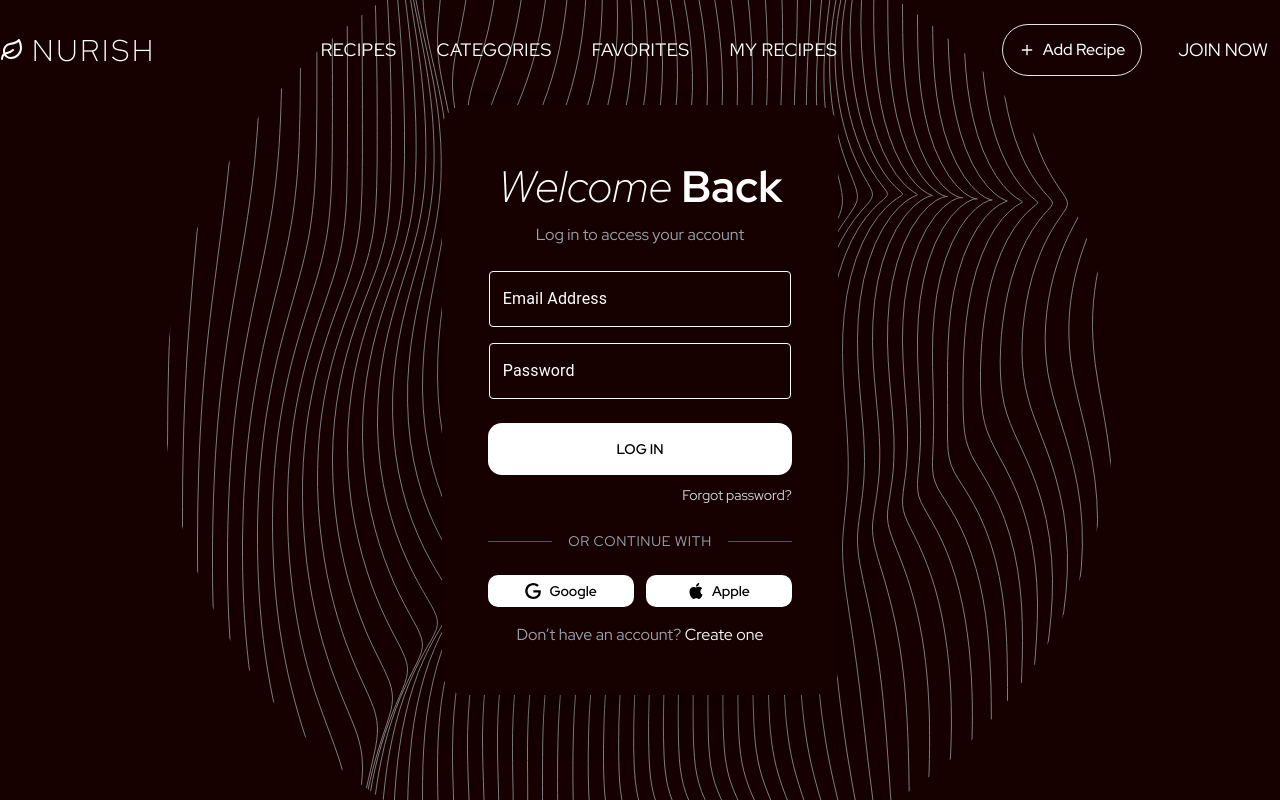
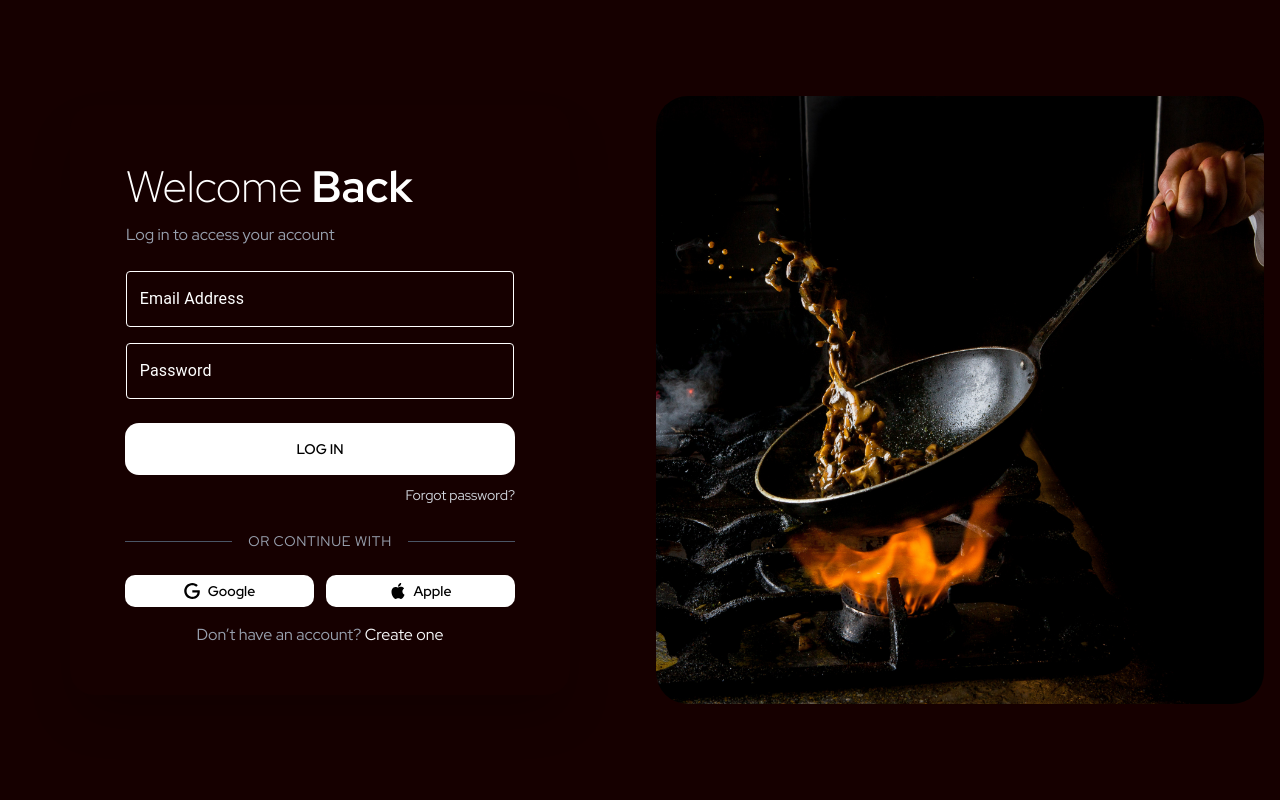
Before and after one commit to AllexandraWEB/Nurish, a React (Vite) app in the folder client/: page /login in a window 1280 px wide. Built offline with nearby package versions, Linux system fonts and the light colour scheme.

Commit message:
fix: Remove incorrectly installed packages

```diff
--- a/client/src/App.tsx
+++ b/client/src/App.tsx
@@ -1,23 +1,11 @@
-import HeroSection from "./components/HeroSection";
-import Navigation from "./layouts/Navigation";
-import LoginPage from "./pages/login";
-import RegisterPage from "./pages/register";
-import { BrowserRouter as Router, Routes, Route } from "react-router-dom";
+import { BrowserRouter as Router } from "react-router-dom";
+import AppRoutes from "./routes";
 
 function App() {
   return (
-    <>
-      <Router>
-        <Navigation />
-        <div>
-          <Routes>
-            <Route path="/" element={<HeroSection />} />
-            <Route path="/login" element={<LoginPage />} />
-            <Route path="/register" element={<RegisterPage />} />
-          </Routes>
-        </div>
-      </Router>
-    </>
+    <Router>
+      <AppRoutes />
+    </Router>
   );
 }
 
--- a/client/src/components/auth/loginForm.tsx
+++ b/client/src/components/auth/loginForm.tsx
@@ -57,9 +57,9 @@ const LoginForm = () => {
 
   return (
     <div className="w-full max-w-[500px] bg-[#160000] px-4 py-12 text-center text-white rounded-3xl shadow-2xl mx-auto">
-      <div className="flex flex-col items-center justify-center">
-        <h1 className="text-[44px] font-bold px-10 mb-1"><span className="italic font-thin">Welcome</span> Back</h1>
-        <p className="text-base text-gray-400 mb-4">
+      <div className="flex flex-col items-start justify-center">
+        <h1 className="text-[44px] font-bold px-10 mb-1"><span className="font-thin">Welcome</span> Back</h1>
+        <p className="text-base text-gray-400 mb-4 pl-10">
           Log in to access your account
         </p>
 
--- a/client/src/components/auth/registerForm.tsx
+++ b/client/src/components/auth/registerForm.tsx
@@ -63,9 +63,9 @@ const RegisterForm = () => {
 
   return (
     <div className="w-full max-w-[500px] bg-[#160000] px-4 py-12 text-center text-white rounded-3xl shadow-2xl mx-auto">
-      <div className="flex flex-col items-center justify-center">
-        <h1 className="text-[44px] font-bold px-10 mb-1"><span className="italic font-thin">Welcome</span> to Nurish</h1>
-        <p className="text-base text-gray-400 mb-4">
+      <div className="flex flex-col items-start justify-center">
+        <h1 className="text-[44px] font-bold px-10 mb-1"><span className="font-thin">Welcome</span> to Nurish</h1>
+        <p className="text-base text-gray-400 mb-4 pl-10">
           Fill in the form below to create your account
         </p>
 
--- a/client/src/pages/login.tsx
+++ b/client/src/pages/login.tsx
@@ -1,39 +1,23 @@
 import LoginForm from "@/components/auth/loginForm";
-// import SplashCursor from "@/components/SplashCursor";
-import Waves from "@/components/Waves";
 
 export default function LoginPage() {
   return (
-    <>
-      <div className="relative flex items-center justify-center w-full h-screen overflow-hidden bg-[#160000]">
-        {/* Waves background */}
-        <div className="absolute inset-0 flex items-center justify-center">
-          <div className="relative w-[950px] h-[950px] rounded-full overflow-hidden">
-            <Waves
-              lineColor="#7d7d7d"
-              backgroundColor="transparent"
-              waveSpeedX={0.02}
-              waveSpeedY={0.01}
-              waveAmpX={30}
-              waveAmpY={40}
-              friction={0.7}
-              tension={0.1}
-              maxCursorMove={180}
-              xGap={15}
-              yGap={12}
-              className="absolute inset-0"
-            />
-          </div>
-        </div>
+    <div className="w-full h-screen flex">
+      {/* Left Side - Form */}
+      <div className="w-1/2 flex items-center justify-center bg-[#160000]">
+        <LoginForm />
+      </div>
 
-        {/* Login form in the center (above waves) */}
-        <div className="relative z-10">
-          <LoginForm />
+      {/* Right Side - Image */}
+      <div className="w-1/2 relative overflow-hidden bg-[#160000] flex items-center justify-center">
+        <div className="relative w-full overflow-hidden p-4">
+          <img
+            src="/images/login-background.jpg"
+            alt=""
+            className="rounded-4xl"
+          />
         </div>
       </div>
-
-      {/* Cursor effect */}
-      {/* <SplashCursor /> */}
-    </>
+    </div>
   );
 }
--- a/client/src/pages/register.tsx
+++ b/client/src/pages/register.tsx
@@ -1,39 +1,23 @@
 import RegisterForm from "@/components/auth/registerForm";
-// import SplashCursor from "@/components/SplashCursor";
-import Waves from "@/components/Waves";
 
 export default function RegisterPage() {
   return (
-    <>
-      <div className="relative flex items-center justify-center w-full h-screen overflow-hidden bg-[#160000]">
-        {/* Waves background */}
-        <div className="absolute inset-0 flex items-center justify-center">
-          <div className="relative w-[950px] h-[950px] rounded-full overflow-hidden">
-            <Waves
-              lineColor="#7d7d7d"
-              backgroundColor="transparent"
-              waveSpeedX={0.02}
-              waveSpeedY={0.01}
-              waveAmpX={30}
-              waveAmpY={40}
-              friction={0.7}
-              tension={0.1}
-              maxCursorMove={180}
-              xGap={15}
-              yGap={12}
-              className="absolute inset-0"
-            />
-          </div>
-        </div>
+    <div className="w-full h-screen flex">
+      {/* Left Side - Form */}
+      <div className="w-1/2 flex items-center justify-center bg-[#160000]">
+        <RegisterForm />
+      </div>
 
-        {/* Signup form in the center (above waves) */}
-        <div className="relative z-10">
-          <RegisterForm />
+      {/* Right Side - Image */}
+      <div className="w-1/2 relative overflow-hidden bg-[#160000] flex items-center justify-center">
+        <div className="relative w-full overflow-hidden p-4">
+          <img
+            src="/images/login-background.jpg"
+            alt=""
+            className="rounded-4xl"
+          />
         </div>
       </div>
-
-      {/* Cursor effect */}
-      {/* <SplashCursor /> */}
-    </>
+    </div>
   );
 }
--- /dev/null
+++ b/client/src/routes.tsx
@@ -0,0 +1,21 @@
+import { Routes, Route, useLocation } from "react-router-dom";
+import HeroSection from "./components/HeroSection";
+import LoginPage from "./pages/login";
+import RegisterPage from "./pages/register";
+import Navigation from "./layouts/Navigation";
+
+export default function AppRoutes() {
+  const location = useLocation();
+  const isAuthPage = ['/login', '/register'].includes(location.pathname);
+
+  return (
+    <>
+      {!isAuthPage && <Navigation />}
+      <Routes>
+        <Route path="/" element={<HeroSection />} />
+        <Route path="/login" element={<LoginPage />} />
+        <Route path="/register" element={<RegisterPage />} />
+      </Routes>
+    </>
+  );
+}
--- a/package.json
+++ /dev/null
@@ -1,5 +0,0 @@
-{
-  "dependencies": {
-    "motion": "^12.23.24"
-  }
-}
```
Also changed, not shown: client/public/images/login-background.jpg (added), 1 other file (tests, documents, lock files or other folders).
